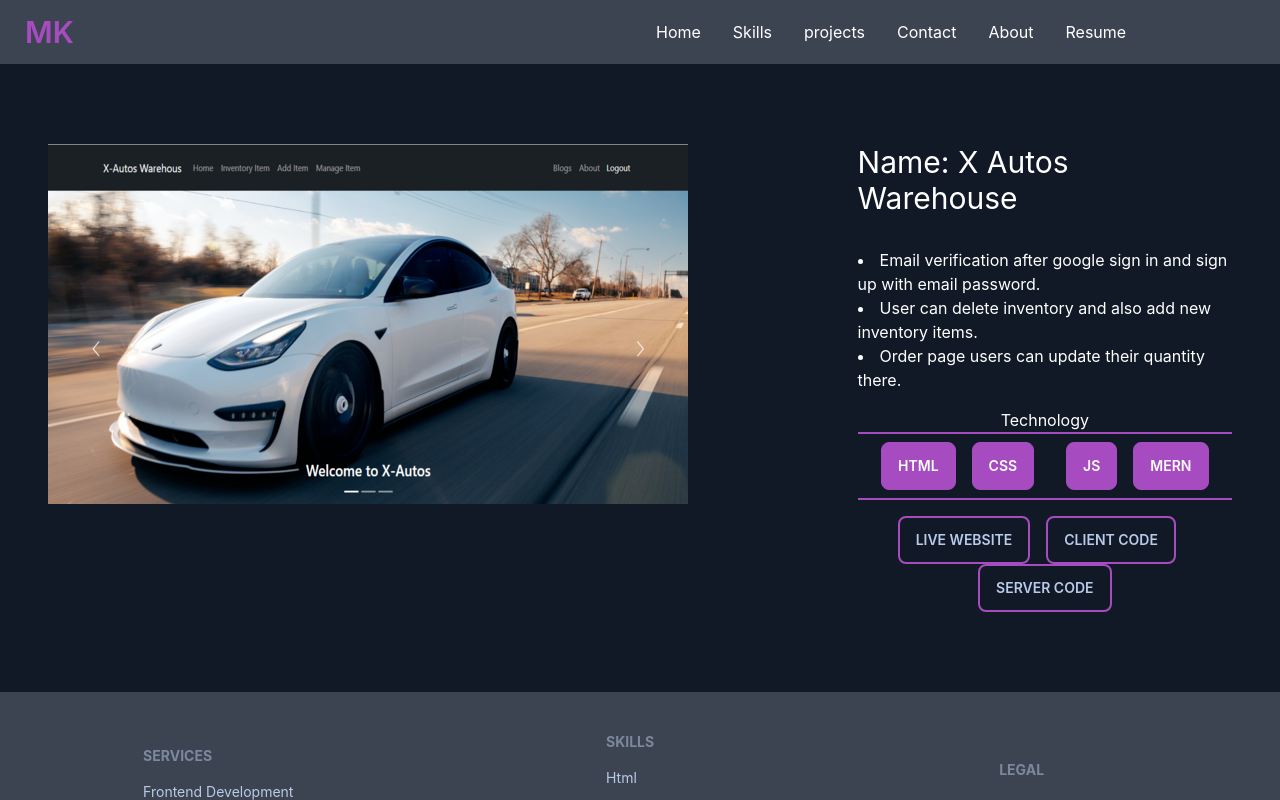
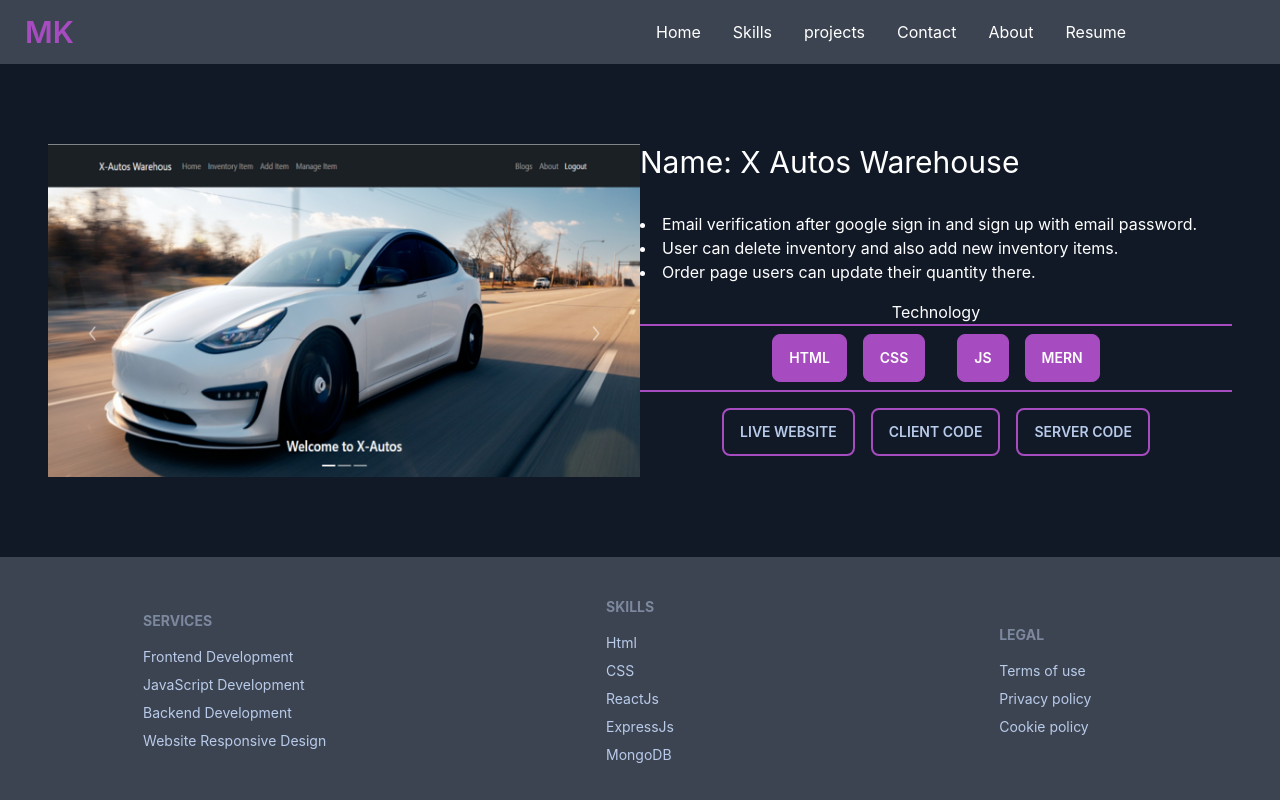
Before and after one commit to mhk98/mohsin-portfolio, a React (Create React App) app: page /project2 in a window 1280 px wide. Shown: the top 800 px of the page. Built offline with nearby package versions, Linux system fonts and the light colour scheme.

Commit message:
project responsibe

```diff
--- a/src/Pages/Projects/Project1.js
+++ b/src/Pages/Projects/Project1.js
@@ -6,7 +6,7 @@ import project3 from '../../images/project/project1/project3.png';
 
 const Project1 = () => {
     return (
-        <div className='flex bg-neutral justify-evenly mx-12 my-20'>
+        <div className='grid lg:grid-cols-2 md:grid-cols-1 sm:grid-cols-1 grid-cols-1 mx-12 my-20'>
           <div className=''>
           <div class="carousel border-primary">
   <div id="item1" class="carousel-item w-full">
--- a/src/Pages/Projects/Project2.js
+++ b/src/Pages/Projects/Project2.js
@@ -6,7 +6,7 @@ import project4 from '../../images/project/project2/project4.png';
 
 const Project2 = () => {
     return (
-        <div className='flex bg-neutral justify-evenly mx-12 my-20'>
+        <div className='grid lg:grid-cols-2 md:grid-cols-1 sm:grid-cols-1 grid-cols-1 mx-12 my-20'>
           <div className=''>
           <div class="carousel border-primary">
   <div id="item1" class="carousel-item w-full">
--- a/src/Pages/Projects/Project3.js
+++ b/src/Pages/Projects/Project3.js
@@ -6,7 +6,7 @@ import project3 from '../../images/project/project3/project3.png';
 
 const Project3 = () => {
     return (
-        <div className='flex bg-neutral justify-evenly mx-12 my-20'>
+        <div className='grid lg:grid-cols-2 md:grid-cols-1 sm:grid-cols-1 grid-cols-1 mx-12 my-20'>
           <div className=''>
           <div class="carousel border-primary">
   <div id="item1" class="carousel-item w-full">
```
